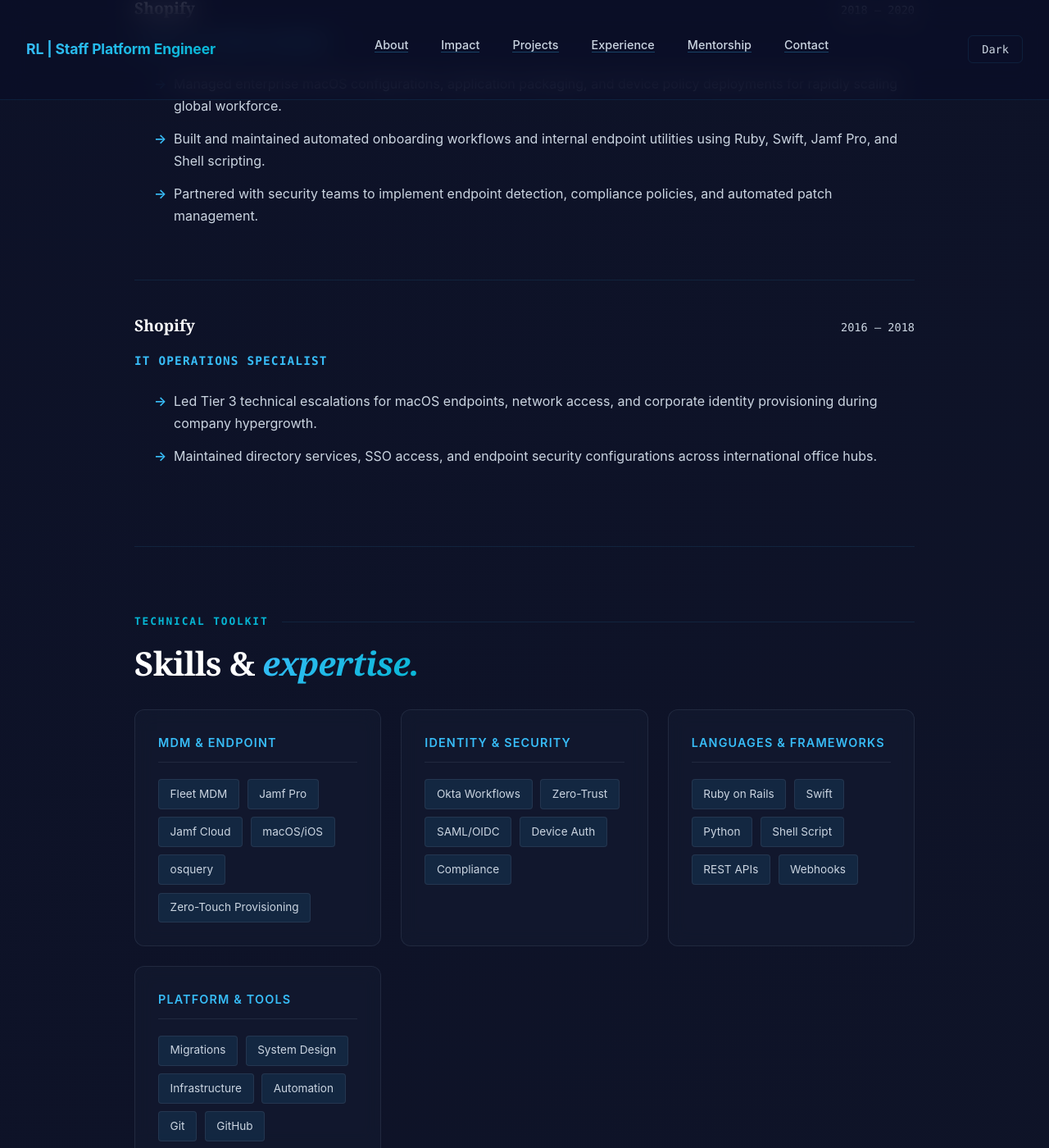
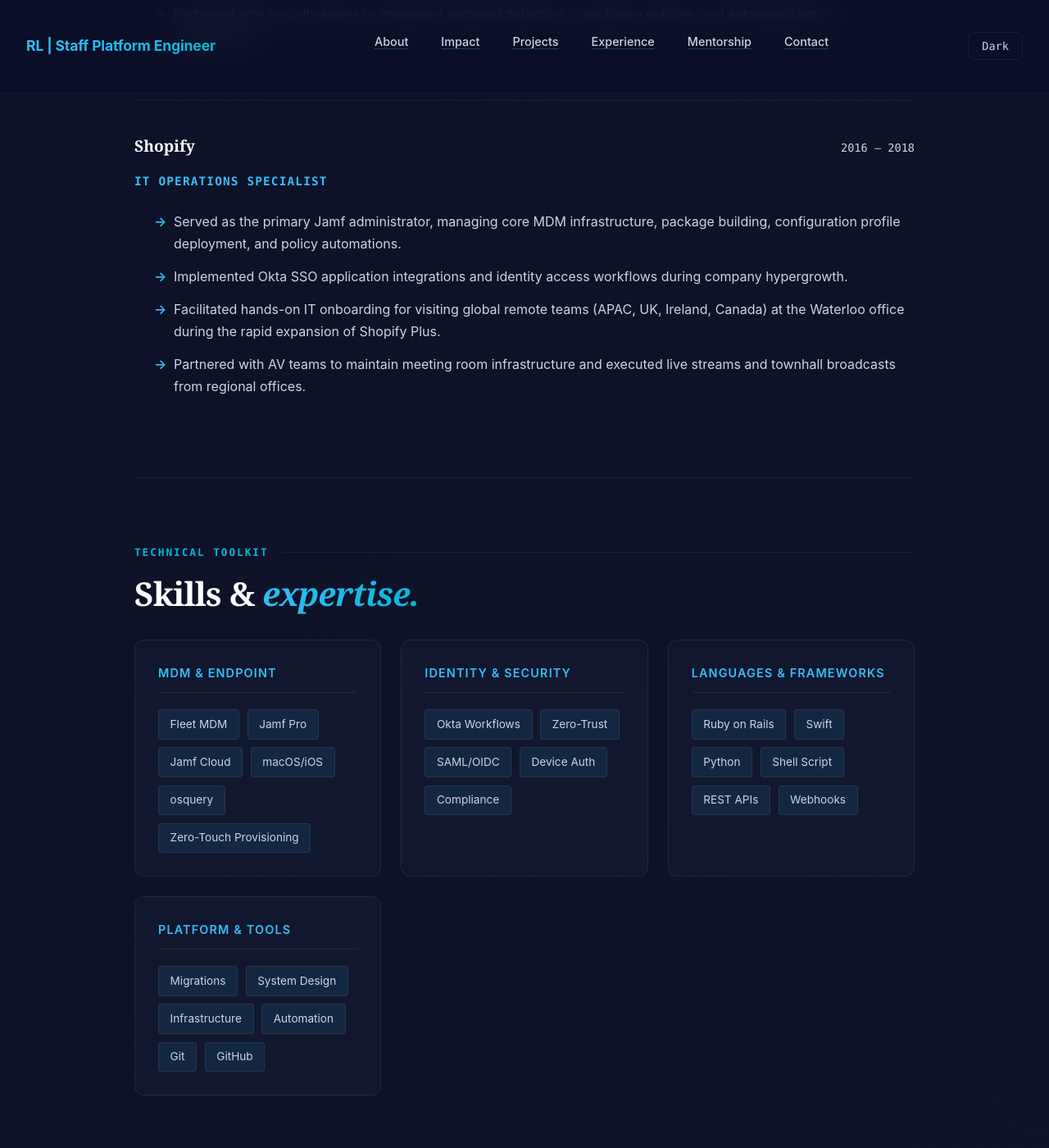
Before and after one commit to ronnieleblanc/ronnieleblanc.github.io, a Jekyll site: the page built from index.md, in a window 1280 px wide and 1400 px high, scrolled down 5502 px. Shown: the whole window at 82% size. Built offline with Jekyll 4.4.1, drawn with Linux system fonts in a browser that asks for light colours; some of the changed text lies outside the part shown.

Commit message:
Tighten nav, remove intern metric (3-card layout), remove vibecoded footer, update content

```diff
--- a/_layouts/default.html
+++ b/_layouts/default.html
@@ -93,7 +93,7 @@
       backdrop-filter: blur(16px);
       -webkit-backdrop-filter: blur(16px);
       border-bottom: 1px solid var(--rule);
-      padding: 1rem 2rem;
+      padding: 0.75rem 2rem;
       display: flex;
       justify-content: space-between;
       align-items: center;
@@ -202,7 +202,7 @@
     /* Impact Stats Grid */
     .impact-stats {
       display: grid;
-      grid-template-columns: repeat(auto-fit, minmax(240px, 1fr));
+      grid-template-columns: repeat(3, 1fr);
       gap: 1.5rem;
       margin: 3rem 0;
     }
@@ -220,7 +220,6 @@
     .stat-card:nth-child(1) { animation-delay: 0.1s; }
     .stat-card:nth-child(2) { animation-delay: 0.2s; }
     .stat-card:nth-child(3) { animation-delay: 0.3s; }
-    .stat-card:nth-child(4) { animation-delay: 0.4s; }
 
     .stat-card:hover {
       border-color: var(--card-hover-border);
@@ -699,7 +698,7 @@
 
     @media (max-width: 640px) {
       nav {
-        padding: 1rem 1rem;
+        padding: 0.75rem 1rem;
       }
       .nav-brand {
         font-size: 1rem;
@@ -763,10 +762,6 @@
           <div class="stat-label">Zero-downtime MDM migrations with custom tooling</div>
         </div>
         <div class="stat-card">
-          <div class="stat-number">2</div>
-          <div class="stat-label">Interns mentored to professional growth + many new hires onboarded</div>
-        </div>
-        <div class="stat-card">
           <div class="stat-number">10+</div>
           <div class="stat-label">Years architecting MDM, identity, and endpoint security systems</div>
         </div>
@@ -828,7 +823,7 @@
       <div class="experience-item">
         <div class="exp-header">
           <div class="exp-company">Shopify</div>
-          <div class="exp-period">2016 – Present</div>
+          <div class="exp-period">2020 – Present</div>
         </div>
         <div class="exp-role">Senior Client Platform Engineer</div>
         <ul class="exp-bullets">
@@ -861,8 +856,10 @@
         </div>
         <div class="exp-role">IT Operations Specialist</div>
         <ul class="exp-bullets">
-          <li>Led Tier 3 technical escalations for macOS endpoints, network access, and corporate identity provisioning during company hypergrowth.</li>
-          <li>Maintained directory services, SSO access, and endpoint security configurations across international office hubs.</li>
+          <li>Served as the primary Jamf administrator, managing core MDM infrastructure, package building, configuration profile deployment, and policy automations.</li>
+          <li>Implemented Okta SSO application integrations and identity access workflows during company hypergrowth.</li>
+          <li>Facilitated hands-on IT onboarding for visiting global remote teams (APAC, UK, Ireland, Canada) at the Waterloo office during the rapid expansion of Shopify Plus.</li>
+          <li>Partnered with AV teams to maintain meeting room infrastructure and executed live streams and townhall broadcasts from regional offices.</li>
         </ul>
       </div>
     </section>
@@ -935,10 +932,6 @@
 
   </div>
 
-  <footer>
-    <p>Designed with attention to detail. Built with HTML, CSS & vibe coding.</p>
-  </footer>
-
   <script>
     const toggle = document.getElementById('theme-toggle');
     const body = document.body;
```
Also changed, not shown: index.md (line endings or trailing spaces).
